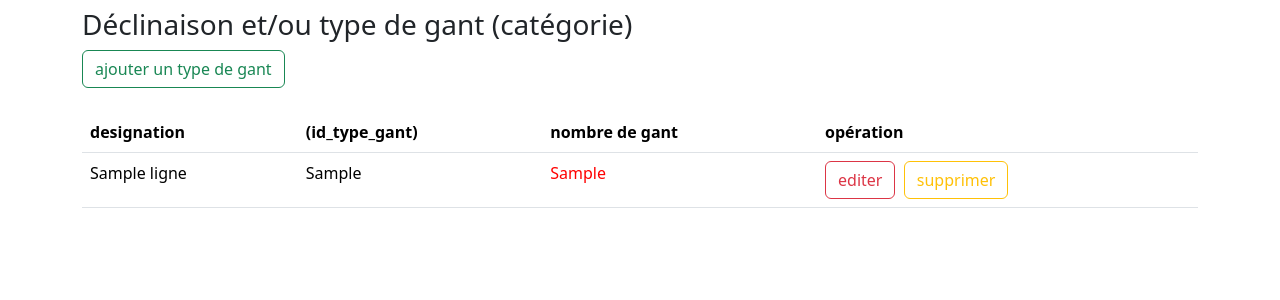
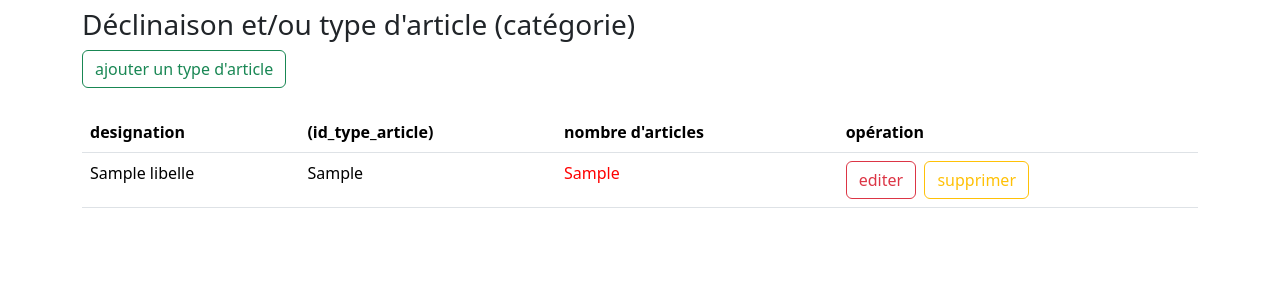
Before and after one commit to benjond/SAE-3-4-5, a Flask app: template templates/admin/type_article/show_type_article.html in a window 1280 px wide. Shown: the part 64-364 px from the top of the page. Run offline with Flask 3, Linux system fonts and the light colour scheme; the template is opened without the code that fills it: most values are stand-ins (such as "Sample title", 1, 10 or a date in 2020); some libraries are stand-ins or nearby versions.

Commit message:
affiche article

```diff
--- a/controllers/fixtures_load.py
+++ b/controllers/fixtures_load.py
@@ -103,6 +103,7 @@ def fct_fixtures_load():
         type_gant_id INT NOT NULL,
         fournisseur INT NOT NULL,
         marque VARCHAR(255) NOT NULL,
+        stock INT NOT NULL DEFAULT 0,
         image VARCHAR(255) NOT NULL,
         CONSTRAINT fk_gant_taille FOREIGN KEY (taille_id) REFERENCES taille(id_taille),
         CONSTRAINT fk_gant_type_gant FOREIGN KEY (type_gant_id) REFERENCES type_gant(id_type_gant)
--- a/templates/admin/type_article/show_type_article.html
+++ b/templates/admin/type_article/show_type_article.html
@@ -1,30 +1,30 @@
 {% extends 'admin/layout_admin.html' %}
 
 {% block title %}
-    <title>afficher les types de gant</title>
+    <title>afficher les types d'article</title>
 {% endblock %}
 
 {% block body %}
-<h3>Déclinaison et/ou type de gant (catégorie)</h3>
-<a class="btn btn-outline-success" href="/admin/type-article/add">ajouter un type de gant</a>
+<h3>Déclinaison et/ou type d'article (catégorie)</h3>
+<a class="btn btn-outline-success" href="/admin/type-article/add">ajouter un type d'article</a>
 <br><br>
 
 <table class="table">
     <thead class="thead-dark">
         <tr>
-           <th>designation</th> <th>(id_type_gant)</th><th>nombre de gant</th><th>opération</th>
+           <th>designation</th> <th>(id_type_article)</th><th>nombre d'articles</th><th>opération</th>
         </tr>
     </thead>
     <tbody>
-    {% if types_gant | length >= 1 %}
-        {% for ligne in types_gant %}
+    {% if types_article | length >= 1 %}
+        {% for ligne in types_article %}
            <tr>
-                  <td>{{ ligne.nom_type_gant }}</td>
-                  <td>{{ ligne.id_type_gant }}</td>
+                  <td>{{ ligne.libelle }}</td>
+                  <td>{{ ligne.id_type_article }}</td>
                    <td><span style="color: red">{{ ligne.nbr_articles }}</span></td>
                   <td>
-                      <a class="btn btn-outline-danger" href="/admin/type-article/edit?id_type_article={{ ligne.id_type_gant }}">editer</a>&nbsp;
-                      <a class="btn btn-outline-warning" href="/admin/type-article/delete?id_type_article={{ ligne.id_type_gant }}">supprimer</a>
+                      <a class="btn btn-outline-danger" href="/admin/type-article/edit?id_type_article={{ ligne.id_type_article }}">editer</a>&nbsp;
+                      <a class="btn btn-outline-warning" href="/admin/type-article/delete?id_type_article={{ ligne.id_type_article }}">supprimer</a>
                   </td>
            </tr>
         {% endfor %}
```
Also changed, not shown: sae_sql.sql (+22 -21 lines), templates/admin/article/show_article.html (+9 -9 lines), templates/client/boutique/panier_article.html (+8 -8 lines).
